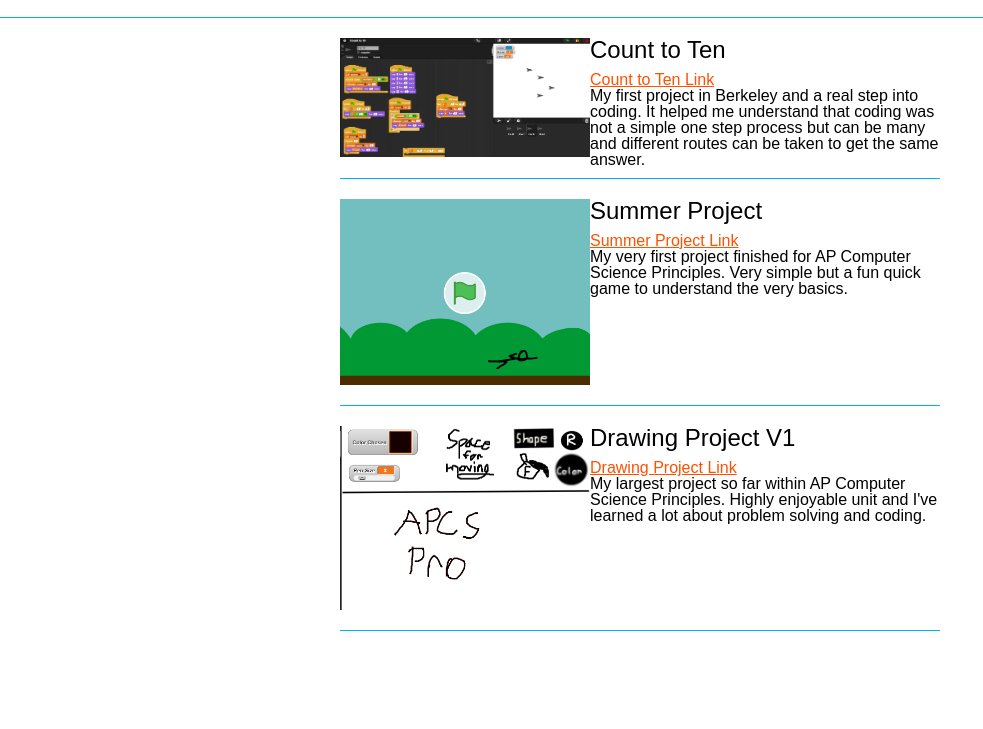
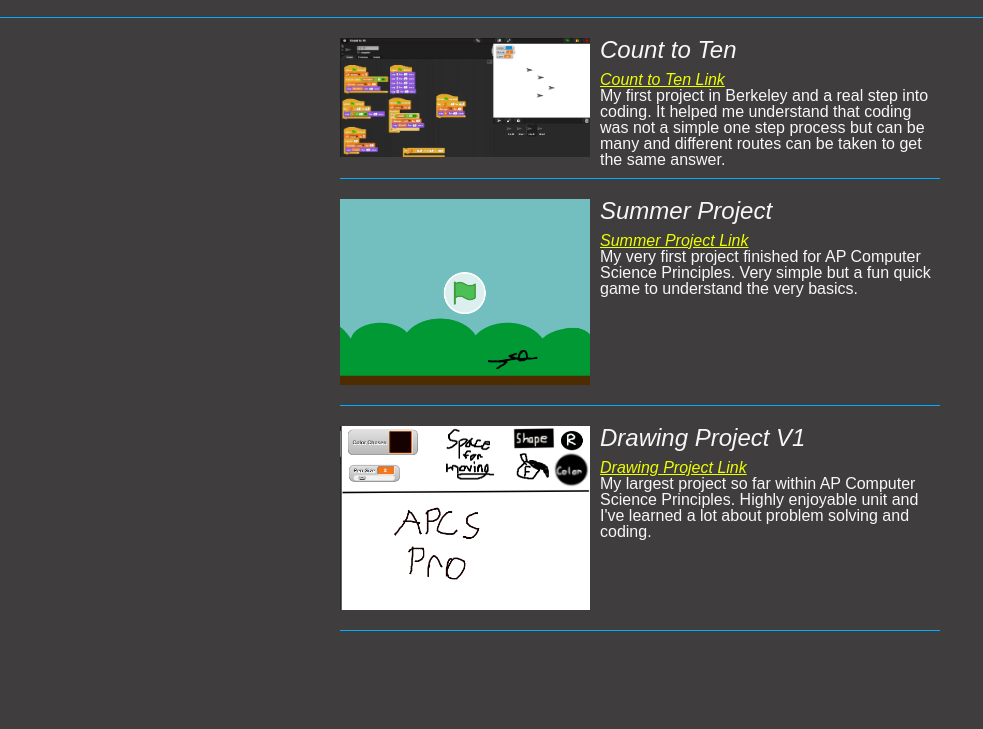
Before and after one commit to skoucla/APCS-Web-Portfolio-Project, a website: page index.html in a window 1280 px wide. Shown: the part 71-800 px from the top of the page, without its empty margins (0-983 px from the left). Drawn offline with Linux system fonts and the light colour scheme.

Commit message:
Add files via upload

```diff
--- a/styles.css
+++ b/styles.css
@@ -1,8 +1,11 @@
 body {
   font-family: sans-serif;
+  background-color: rgb(63, 61, 61);
+  color: rgba(255, 255, 255, 0.959);
 }
 a {
-  color: rgb(255, 81, 0);
+  color: rgb(238, 255, 0);
+  font-style: italic;
 }
 
 a:hover {
@@ -16,6 +19,7 @@ header {
 
 header h1 {
   font-size: 2em;
+  color: rgb(255, 255, 255);
 }
 
 header nav ul li {
@@ -43,7 +47,7 @@ header nav ul li {
 #aboutme img {
   width: 250px;
   float: left;
-  margin0right: 10px;
+  margin-right: 10px;
   margin-bottom: 10px;
 }
 
@@ -51,4 +55,5 @@ header nav ul li {
 #aboutme h2 {
   font-size: 1.5em;
   margin-bottom: 10px;
+  font-style: italic;
 }
```
